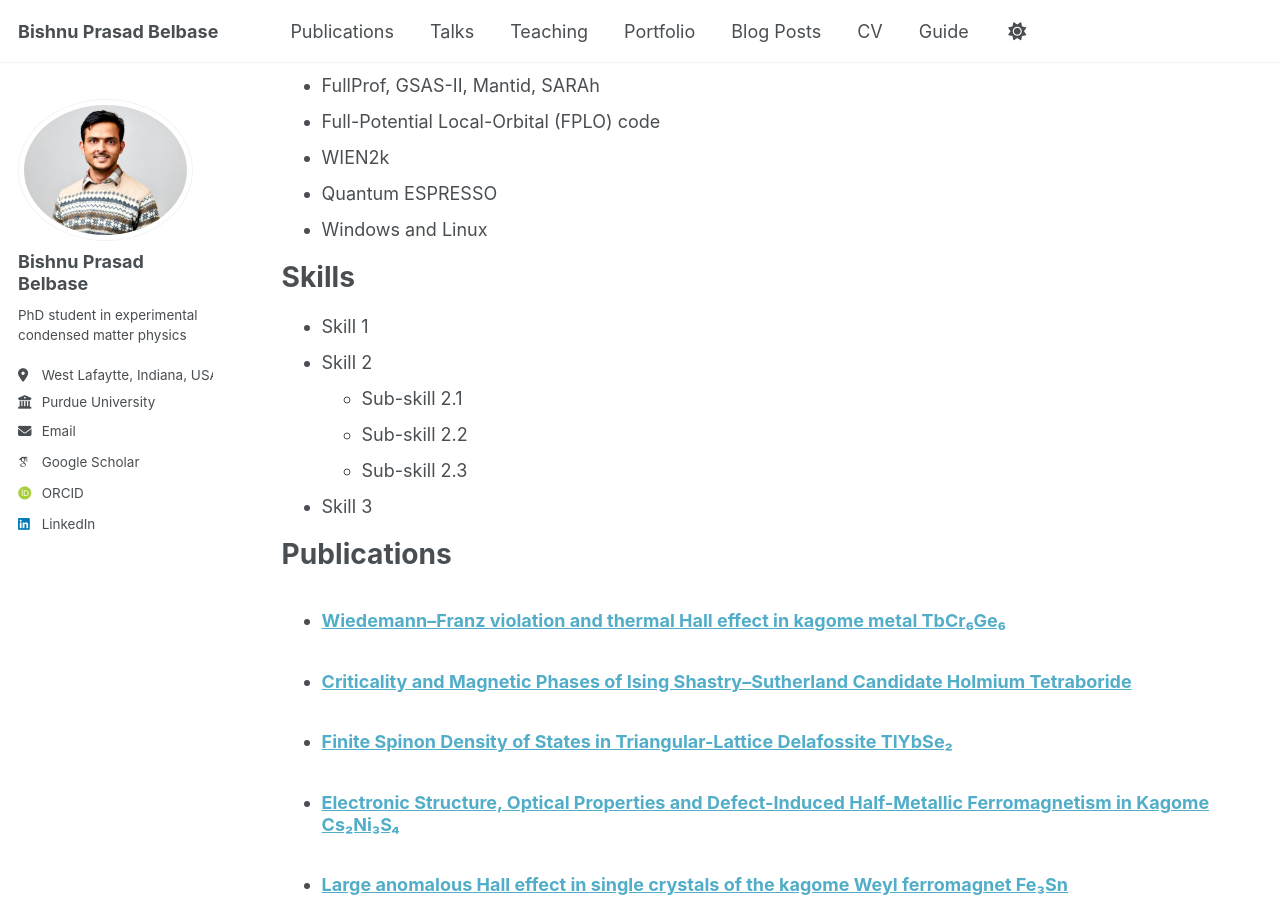
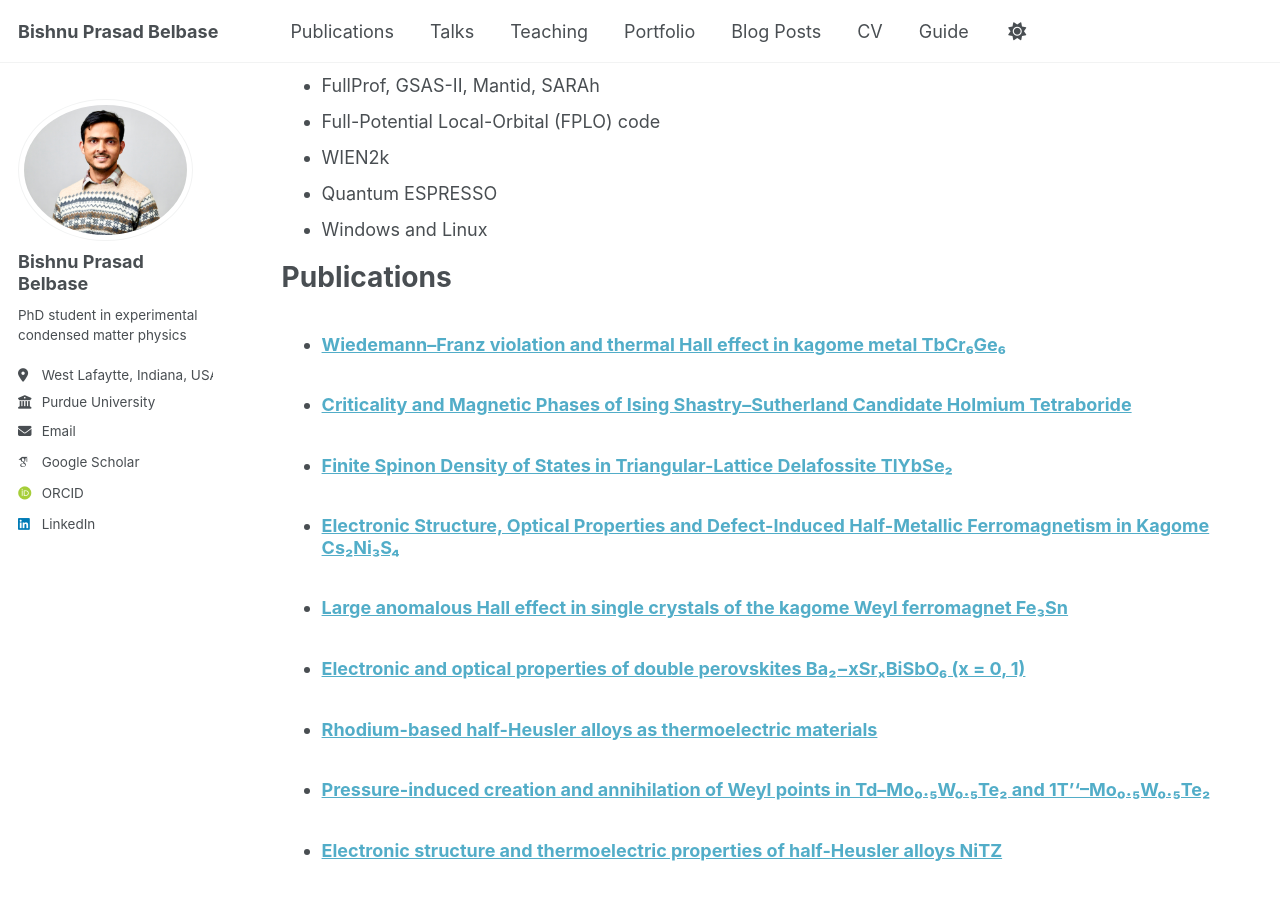
Before and after one commit to bbelbase8/bpb, a Jekyll site: the page built from _pages/cv.md, in a window 1280 px wide and 900 px high, scrolled down 2107 px. Built offline with Jekyll 4.4.1, drawn with Linux system fonts in a browser that asks for light colours; some web fonts are replaced; a script bundle is joined from its source files by our own code; library files that are not in the unit come from our copies.

Commit message:
Update cv.md

```diff
--- a/_pages/cv.md
+++ b/_pages/cv.md
@@ -83,15 +83,6 @@ Technical Skills
 * Quantum ESPRESSO
 * Windows and Linux
 
-Skills
-======
-* Skill 1
-* Skill 2
-  * Sub-skill 2.1
-  * Sub-skill 2.2
-  * Sub-skill 2.3
-* Skill 3
-
 Publications
 ======
   <ul>{% for post in site.publications reversed %}
```
